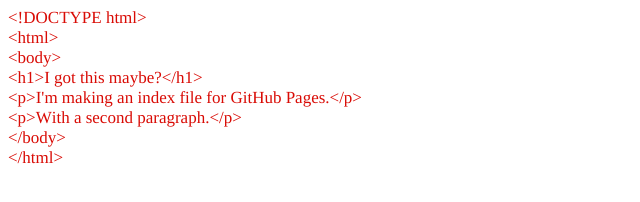
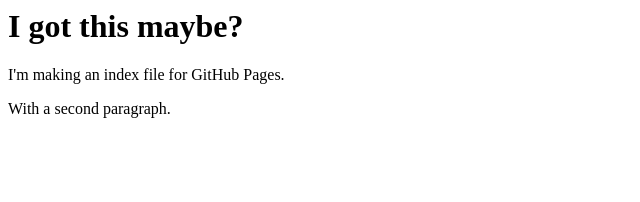
Before and after one commit to MakerK8/MakerK8.github.io, a plain HTML site: page index.html in a window 1280 px wide. Shown: the whole page, without its empty margins (0-640 px from the left). Drawn offline with Linux system fonts and the light colour scheme.

Commit message:
Update index.html
take 2 on index

```diff
--- a/index.html
+++ b/index.html
@@ -1,24 +1,7 @@
-<!DOCTYPE html PUBLIC "-//W3C//DTD HTML 4.01//EN" "http://www.w3.org/TR/html4/strict.dtd">
 <html>
-<head>
-  <meta http-equiv="Content-Type" content="text/html; charset=utf-8">
-  <meta http-equiv="Content-Style-Type" content="text/css">
-  <title></title>
-  <meta name="Generator" content="Cocoa HTML Writer">
-  <meta name="CocoaVersion" content="1894.6">
-  <style type="text/css">
-    p.p1 {margin: 0.0px 0.0px 0.0px 0.0px; font: 17.0px Times; color: #d90b05; -webkit-text-stroke: #eae96f}
-    span.s1 {font-kerning: none}
-  </style>
-</head>
 <body>
-<p class="p1"><span class="s1">&lt;!DOCTYPE html&gt;</span></p>
-<p class="p1"><span class="s1">&lt;html&gt;</span></p>
-<p class="p1"><span class="s1">&lt;body&gt;</span></p>
-<p class="p1"><span class="s1">&lt;h1&gt;I got this maybe?&lt;/h1&gt;</span></p>
-<p class="p1"><span class="s1">&lt;p&gt;I'm making an index file for GitHub Pages.&lt;/p&gt;</span></p>
-<p class="p1"><span class="s1">&lt;p&gt;With a second paragraph.&lt;/p&gt;</span></p>
-<p class="p1"><span class="s1">&lt;/body&gt;</span></p>
-<p class="p1"><span class="s1">&lt;/html&gt;</span></p>
+<h1>I got this maybe?</h1>
+<p>I'm making an index file for GitHub Pages.</p>
+<p>With a second paragraph.</p>
 </body>
 </html>
```
